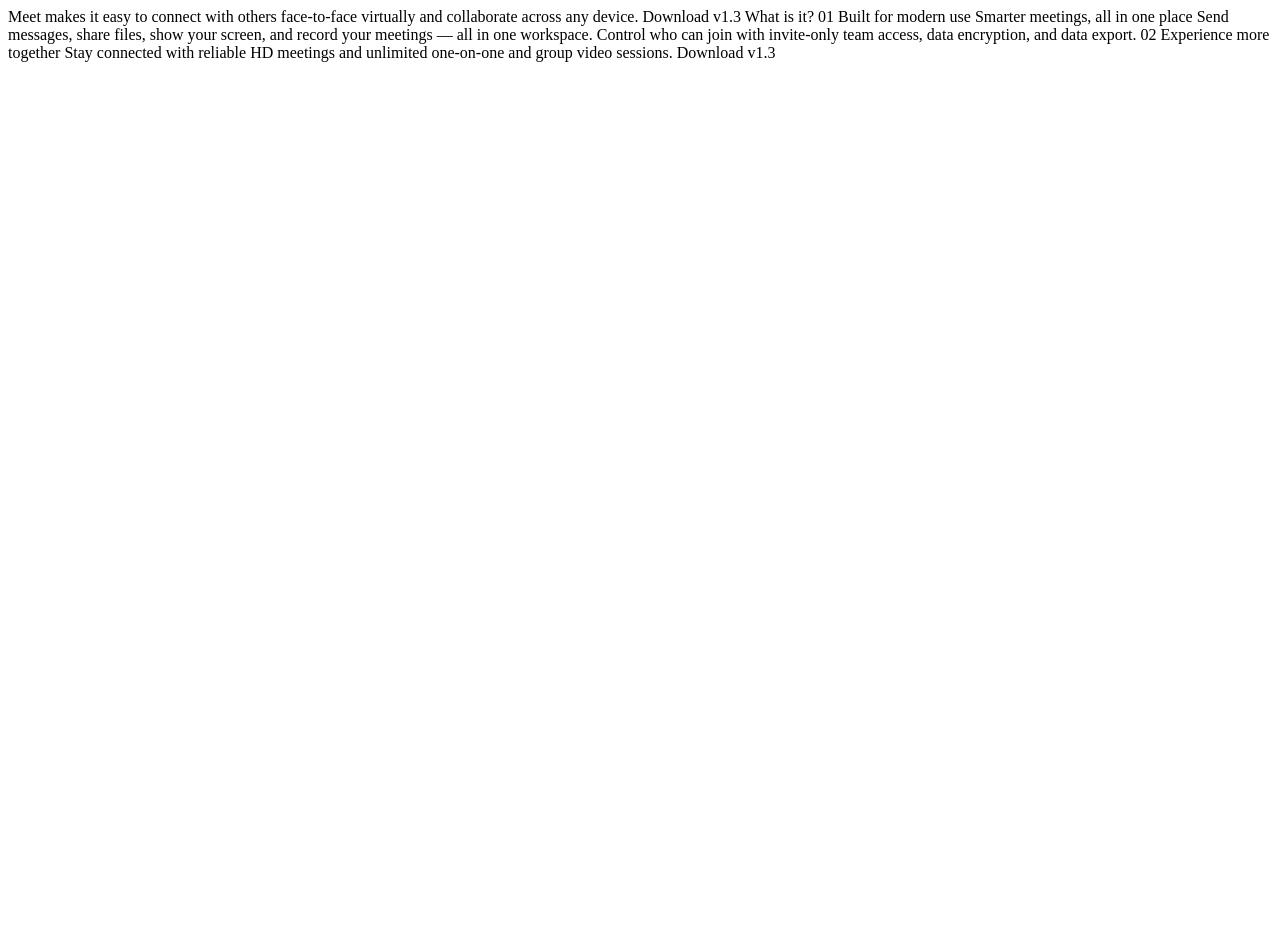
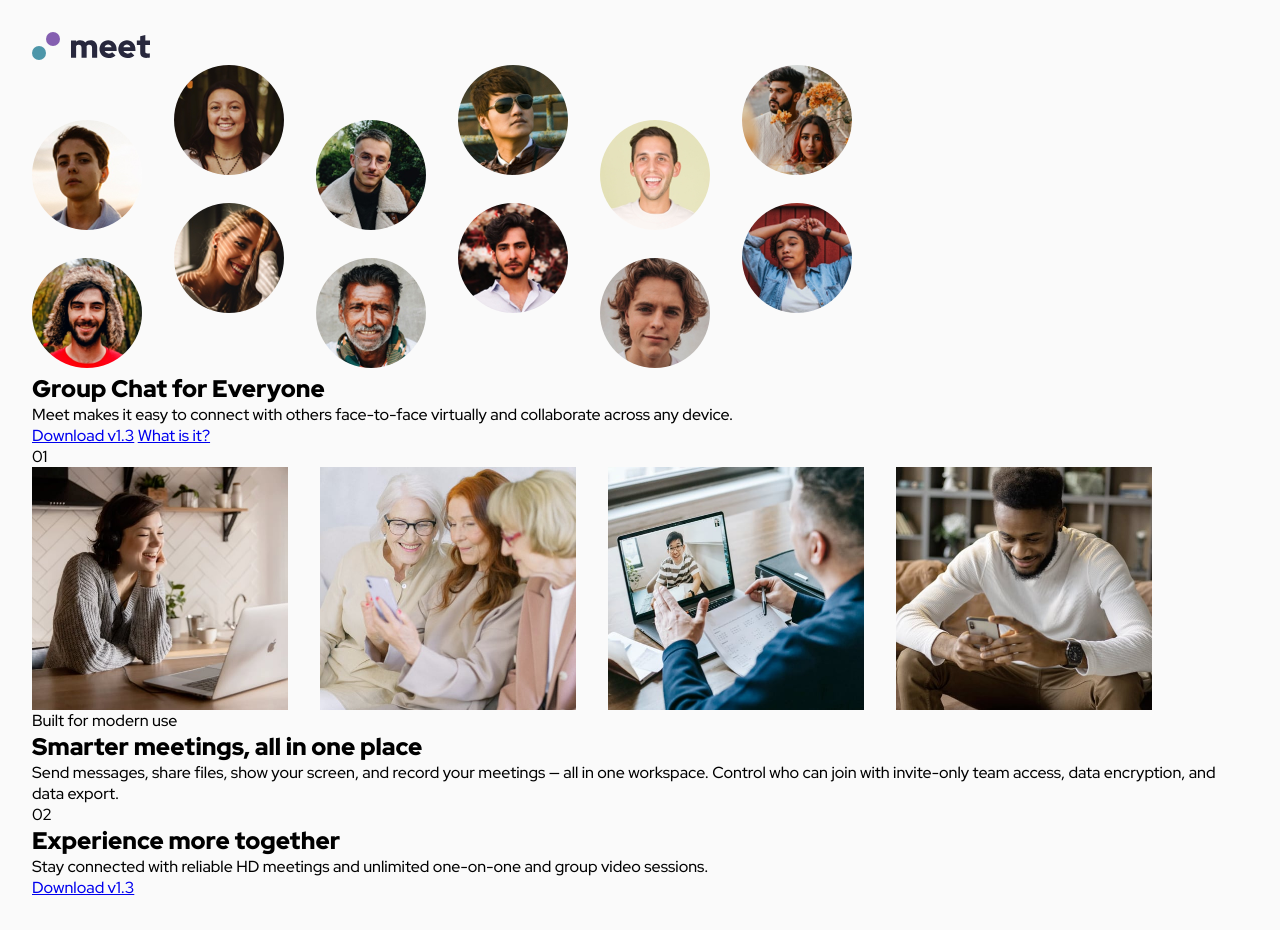
Before and after one commit to totibor/meet-landing-page, a website: page index.html in a window 1280 px wide. Before the commit the page ends 800 px from the top, so only its background shows below. Drawn offline with Linux system fonts and the light colour scheme.

Commit message:
Update readme, html and styles

```diff
--- a/index.html
+++ b/index.html
@@ -5,27 +5,46 @@
     <meta name="viewport" content="width=device-width, initial-scale=1.0">
 
     <link rel="icon" type="image/png" sizes="32x32" href="./assets/favicon-32x32.png">
+    <link rel="stylesheet" type="" href="./style.css">
 
     <title>Frontend Mentor | Meet landing page</title>
   </head>
   <body>
-  Meet makes it easy to connect with others face-to-face virtually and collaborate across any device.
-
-  Download v1.3
-  What is it?
-
-  01
-  Built for modern use
-
-  Smarter meetings, all in one place
-
-  Send messages, share files, show your screen, and record your meetings — all in one
-  workspace. Control who can join with invite-only team access, data encryption, and data export.
-
-  02
-  Experience more together
-  Stay connected with reliable HD meetings and unlimited one-on-one and group video sessions.
-
-  Download v1.3
+    <header>
+      <img src="./assets/logo.svg" alt="">
+    </header>
+    <main>
+      <img src="./assets/tablet/image-hero.png" alt="">
+      <section>
+        <h1>Group Chat for Everyone</h1>
+        <p>Meet makes it easy to connect with others face-to-face virtually and collaborate across any device.</p>
+        <a href="#">Download v1.3</a>
+        <a href="#">What is it?</a>
+        <div>01</div>
+      </section>
+      <section>
+        <div class="showcase-images">
+          <div class="flex-row">
+            <img src="./assets/desktop/image-woman-in-videocall.jpg" width="256" alt="">
+            <img src="./assets/desktop/image-women-videochatting.jpg" width="256" alt="">
+          </div>
+          <div class="flex-row">
+            <img src="./assets/desktop/image-men-in-meeting.jpg" width="256" alt="">
+            <img src="./assets/desktop/image-man-texting.jpg" width="256" alt="">
+          </div>
+        </div>
+        <div>
+          <p>Built for modern use</p>
+          <h2>Smarter meetings, all in one place</h2>
+          <p>Send messages, share files, show your screen, and record your meetings — all in one workspace. Control who can join with invite-only team access, data encryption, and data export.</p>
+        </div>
+        <div>02</div>
+      </section>
+    </main>
+    <footer>
+      <h2>Experience more together</h2>
+      <p>Stay connected with reliable HD meetings and unlimited one-on-one and group video sessions.</p>
+      <a href="#">Download v1.3</a>
+    </footer>
   </body>
 </html>
--- a/style.css
+++ b/style.css
@@ -58,6 +58,39 @@ body {
     padding: var(--spacing-400);
 }
 
+/* Utility Classes */
+.color-cyan-600 {
+    color: #4D96A9;
+}
+
+.color-cyan-300 {
+    color: #8FE3F9;
+}
+
+.color-purple-500 {
+    color: #855FB1;
+}
+
+.color-purple-300 {
+    color: #D9B8FF;
+}
+
+.color-slate-900 {
+    color: #28283D;
+}
+
+.color-slate-600 {
+    color: #87879D;
+}
+
+.color-slate-300 {
+    color: #D1F1DF;
+}
+
+.color-white {
+    color: #FAFAFA;
+}
+
 .text-preset-1 {
     font-family: var(--font-family);
     font-weight: var(--font-weight-black);
@@ -94,3 +127,25 @@ body {
     font-size: 1rem;
     line-height: 1.5;
 }
+
+.flex-row {
+    display: flex;
+    flex-direction: row;
+    gap: 32px;
+}
+
+.showcase-images {
+    display: flex;
+    flex-wrap: wrap;
+    gap: 32px;
+}
+
+.showcase-images img {
+    flex: 1;
+    min-width: 0;
+}
+
+img {
+    max-inline-size: 100%;
+    block-size: auto;
+}
```
Also changed, not shown: README.md. Lines whose indentation alone changed are shown as unchanged.
